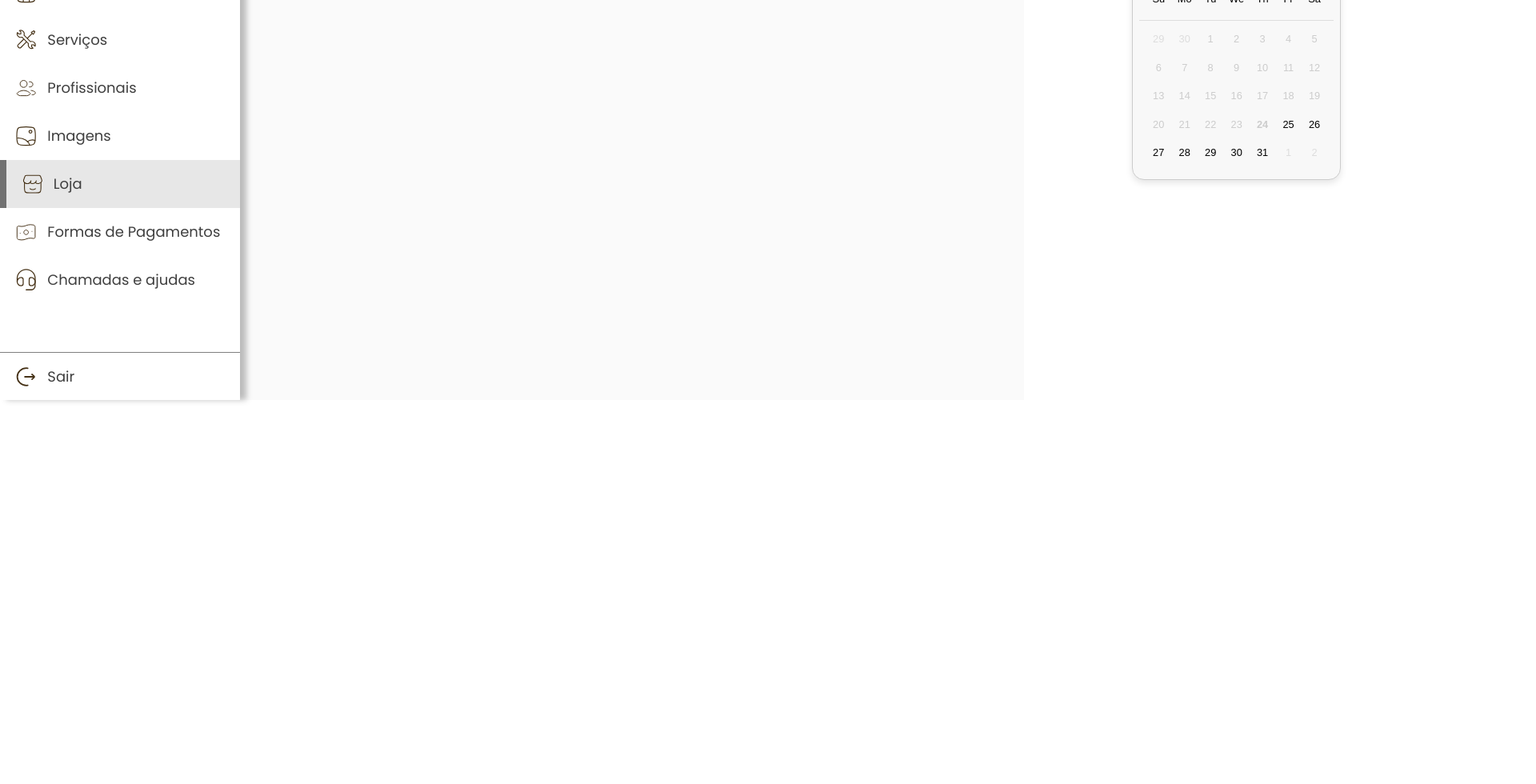
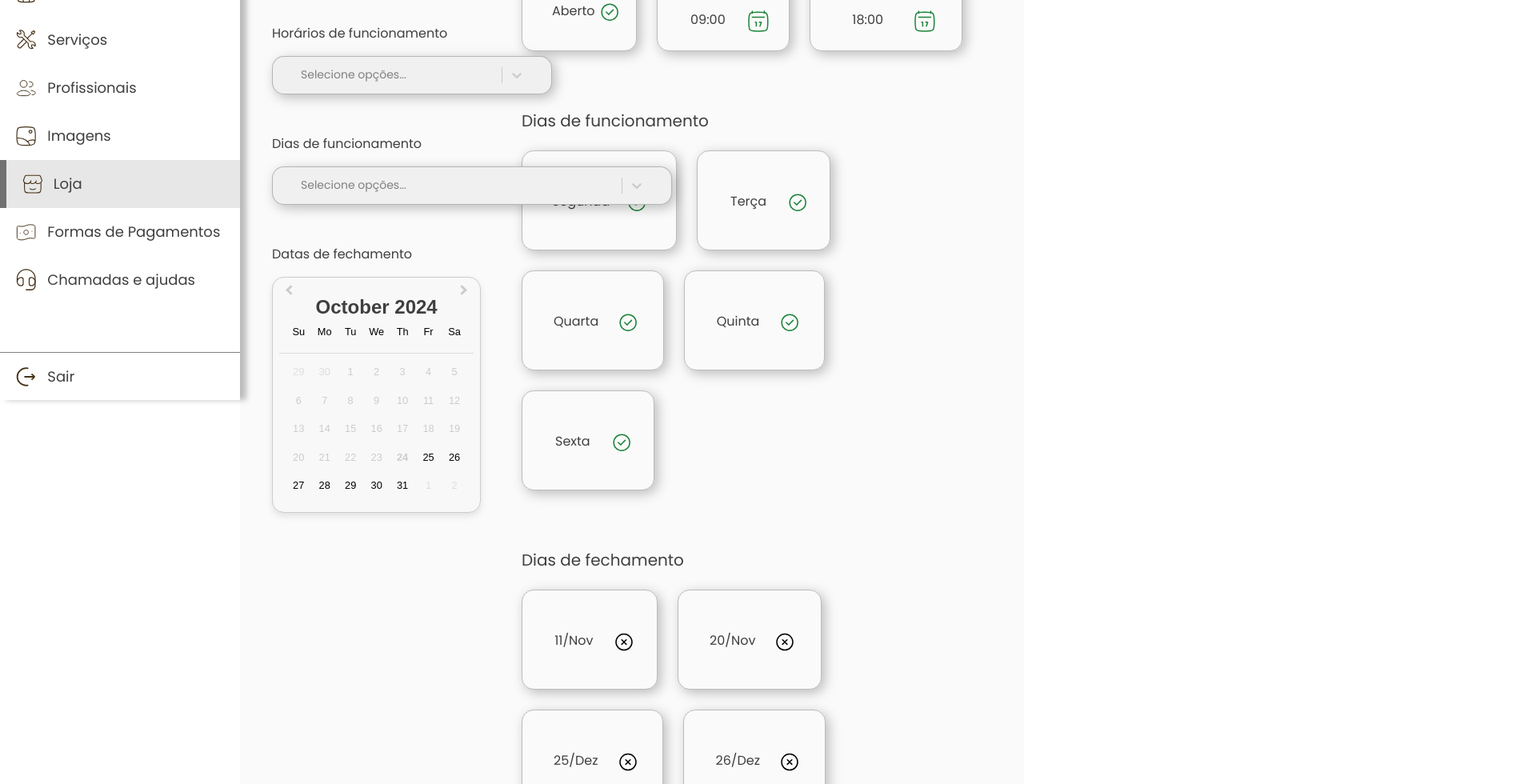
Before and after one commit to gustavodocarmokamitani/reservely, a React (Create React App) app: page /loja in a window 1280 px wide. Shown: the part 300-1280 px from the top of the page at 80% size, 1920 px wide, since content can reach past the window. Before the commit the page ends 800 px from the top, so only its background shows below. Built offline with nearby package versions, Linux system fonts and the light colour scheme.

Commit message:
feat: loja, atendimento, servico, profissional

```diff
--- a/src/App.tsx
+++ b/src/App.tsx
@@ -8,6 +8,7 @@ import Imagem from "./pages/Imagem";
 import Loja from "./pages/Loja";
 import Pagamento from "./pages/Pagamento";
 import Chamada from "./pages/Chamada";
+import Atendimento from "./pages/Atendimento";
 
 function App() {
   return (
@@ -17,7 +18,7 @@ function App() {
         <div style={{ flex: 1, marginLeft: "18.75rem" }}>
           <Routes>
             <Route path="/" element={<h1>Home</h1>} />
-            <Route path="/atendimento" element={<h1 style={{padding: "40px"}}>Atendimento</h1>} />
+            <Route path="/atendimento" element={<Atendimento/>} />
             <Route path="/dashboard" element={<h1 style={{padding: "40px"}}>Dashboard</h1>} />
             <Route path="/servico" element={<Servico />} />
             <Route path="/profissional" element={<Profissional />} />
--- /dev/null
+++ b/src/components/CardLoja.styles.ts
@@ -0,0 +1,18 @@
+import styled from "styled-components";
+
+
+export const CardLojaContainer = styled.div`
+    height: 125px;
+    padding: 25px;
+    border: 1px solid rgba(0, 0, 0, 0.25);
+    border-radius: 15px;
+    box-shadow: 4px 4px 15px 0px rgba(0, 0, 0, 0.25);
+    display: flex;
+    justify-content: center;
+    align-items: center;
+    margin: 0 25px 25px 0;
+`
+
+
+export const CardLojaContent = styled.div`
+`
--- /dev/null
+++ b/src/components/CardLoja.tsx
@@ -0,0 +1,45 @@
+import React from 'react';
+import * as S from "./CardLoja.styles";
+
+import remover from '../assets/remove.svg';
+import confirmar from '../assets/confirmarCardLoja.svg';
+import { Col, Row } from 'react-bootstrap';
+import calendario from '../assets/calendario.svg';
+
+interface CardLojaProps {
+    title?: string;
+    texto?: string;
+    icon?: "remover" | "confirmar" | 'calendario';
+}
+
+
+const iconMap = {
+    confirmar,
+    remover,
+    calendario
+};
+
+const CardLoja: React.FC<CardLojaProps> = ({ title, texto, icon }) => {
+    return (
+        <S.CardLojaContainer>
+            <S.CardLojaContent>
+                <h4 style={{ marginBottom: '20px', textAlign: 'center' }}>{title}</h4>
+                {icon && iconMap[icon] && (
+                    <Row>
+                        <Col md={8}>
+                            <p style={{ textAlign: 'center' }}>{texto}</p>
+                        </Col>
+                        <Col md={4}>
+                            <img
+                                src={iconMap[icon]}
+                                alt={icon}
+                            />
+                        </Col>
+                    </Row>
+                )}
+            </S.CardLojaContent>
+        </S.CardLojaContainer>
+    );
+}
+
+export default CardLoja;
--- a/src/components/ReactSelect.tsx
+++ b/src/components/ReactSelect.tsx
@@ -11,6 +11,9 @@ interface ReactSelectProps {
   horario?: boolean;
   diasFechados?: boolean;
   pagamento?: boolean;
+  funcionario?: boolean;
+  agendamento?: boolean;
+  servico?: boolean;
 }
 
 // Opções de semana
@@ -24,6 +27,7 @@ const semanaOptions = [
   { value: "domingo", label: "Domingo" },
 ];
 
+// Opções de pagamento
 const pagamentoOptions = [
   { value: "1", label: "Débito" },
   { value: "2", label: "Crédito" },
@@ -31,6 +35,23 @@ const pagamentoOptions = [
   { value: "4", label: "Pix" },
 ];
 
+// Opções de funcionário
+const funcionarioOptions = [
+  { value: "1", label: "João Silva" },
+  { value: "2", label: "Maria Oliveira" },
+  { value: "3", label: "Carlos Souza" },
+  { value: "4", label: "Ana Santos" },
+];
+
+// Opções de servico
+const servicoOptions = [
+  { value: "1", label: "Corte Masculino" },
+  { value: "2", label: "Barba e bigode" },
+  { value: "3", label: "Coloração" },
+  { value: "4", label: "Progressiva" },
+];
+
+// Função para gerar opções de horário
 const generateHourOptions = (start: number, end: number) => {
   const options = [];
   for (let hour = start; hour <= end; hour++) {
@@ -45,9 +66,9 @@ const horarioOptions = generateHourOptions(1, 23);
 const customStyles = {
   control: (provided: any) => ({
     ...provided,
-    minWidth: "300px",
-    minHeight: "50px",
-    padding: "0 25px",
+    minWidth: "350px",
+    minHeight: "40px",
+    padding: "5px 25px",
     fontSize: "14px",
     border: "1px solid rgba(0, 0, 0, 0.25)",
     borderRadius: "15px",
@@ -88,68 +109,83 @@ const customStyles = {
   }),
 };
 
-const ReactSelect: React.FC<ReactSelectProps> = ({ width, semana, horario, diasFechados, pagamento }) => {
+const ReactSelect: React.FC<ReactSelectProps> = ({ width, semana, horario, diasFechados, pagamento, funcionario, agendamento, servico }) => {
   const [selectedOptions, setSelectedOptions] = useState<{ value: string; label: string }[]>([]);
-  const [selectedDates, setSelectedDates] = useState<Date[]>([]);
+  const [selectedFuncionario, setSelectedFuncionario] = useState<{ value: string; label: string } | null>(null);
+  const [selectedDate, setSelectedDate] = useState<Date | null>(null);
 
-  const options = semana ? semanaOptions : horario ? horarioOptions : pagamento ? pagamentoOptions : [];
+  // Determina as opções de acordo com o prop ativo
+  const options = semana
+    ? semanaOptions
+    : horario
+    ? horarioOptions
+    : pagamento
+    ? pagamentoOptions
+    : funcionario
+    ? funcionarioOptions
+    : servico
+    ? servicoOptions
+    : [];
 
   const handleSelectChange = (selected: any) => {
-    if (horario && selected.length > 2) {
-      selected = selected.slice(0, 2);
+    if (funcionario) {
+      setSelectedFuncionario(selected);
+    } else {
+      if (horario && selected.length > 2) {
+        selected = selected.slice(0, 2);
+      }
+      setSelectedOptions(selected || []);
     }
-    setSelectedOptions(selected || []);
   };
 
   const handleDateChange = (date: Date | null) => {
-    if (!date) return; // Ignora se o valor for `null`
-
-    setSelectedDates((prevDates) => {
-      const isAlreadySelected = prevDates.some(
-        (selectedDate) => selectedDate.getTime() === date.getTime()
-      );
-
-      if (isAlreadySelected) {
-        return prevDates.filter(
-          (selectedDate) => selectedDate.getTime() !== date.getTime()
-        );
-      } else {
-        return [...prevDates, date];
-      }
-    });
+    setSelectedDate(date);
   };
 
   return (
-    <div style={{ width }}>
+    <div style={{ width: `${width}` }}>
       {diasFechados ? (
+        // Componente de datas fechadas com seleção de múltiplas datas
         <Row>
           <Col>
-            <S.StyledDatePicker style={{ width: "35rem" }}>
+            <S.StyledDatePicker style={{ width: "35rem"}}>
               <DatePicker
                 selected={null}
-                onChange={handleDateChange}
+                onChange={(date) => handleDateChange(date)}
                 dateFormat="dd/MM/yyyy"
                 placeholderText="Selecione uma data..."
                 className="custom-datepicker"
                 inline
-                filterDate={(date) => date > new Date()} // Permite apenas datas futuras
+                filterDate={(date) => date > new Date()}
               />
-              <div style={{ marginLeft: "10px", width: "200px" }}>
-                {selectedDates.map((date, index) => (
-                  <S.TextList key={index}>
-                    {date.toLocaleDateString("pt-BR", { day: '2-digit', month: 'short', year: "2-digit" }).replace('.', '')}
+              <div style={{ marginLeft: "40px", width: "250px" }}>
+                {selectedDate && (
+                  <S.TextList>
+                    {selectedDate.toLocaleDateString("pt-BR", { day: '2-digit', month: 'short', year: "2-digit" }).replace('.', '')}
                   </S.TextList>
-                ))}
+                )}
               </div>
             </S.StyledDatePicker>
           </Col>
         </Row>
+      ) : agendamento ? (
+        <S.StyledDatePicker style={{ width: "35rem"}}>
+        <DatePicker
+          selected={selectedDate}
+          onChange={(date) => handleDateChange(date)}
+          dateFormat="dd/MM/yyyy"
+          placeholderText="Selecione a data de agendamento..."
+          minDate={new Date()}
+          className="custom-datepicker"
+          inline
+        />
+       </S.StyledDatePicker>
       ) : (
         <Select
           options={options}
-          isMulti
+          isMulti={!funcionario || servico}
           onChange={handleSelectChange}
-          value={selectedOptions}
+          value={funcionario ? selectedFuncionario : selectedOptions}
           placeholder="Selecione opções..."
           styles={customStyles}
         />
--- /dev/null
+++ b/src/pages/Atendimento.styles.ts
@@ -0,0 +1,11 @@
+import styled from 'styled-components';
+
+export const AtendimentoContainer= styled.div`
+    margin-top: 50px;
+    display: flex;
+    flex-direction: row;
+`
+
+export const AtendimentoContent = styled.div`
+    margin-right: 25px;
+`
--- a/src/pages/Loja.styles.ts
+++ b/src/pages/Loja.styles.ts
@@ -3,8 +3,16 @@ import styled from 'styled-components';
 export const LojaContainer = styled.div`
     margin-top: 50px;
     display: flex;
-    flex-direction: row;
+    flex-direction: column;
 `
 export const LojaContent = styled.div`
     margin-right: 25px;
+    margin-bottom: 50px;
 `
+
+
+export const CardLojaWrapper = styled.div`
+    display: flex;
+    justify-content: start;
+    align-items: center;
+`
--- a/src/pages/Loja.tsx
+++ b/src/pages/Loja.tsx
@@ -2,10 +2,11 @@ import React, { useState } from "react";
 import { ContainerPage } from "./_Page.styles";
 import HeaderTitle from "../view/HeaderTitle";
 import Input from "../components/Input";
-import { LojaContainer, LojaContent } from "./Loja.styles";
+import * as S from "./Loja.styles";
 import ReactSelect from "../components/ReactSelect";
 import { Col, Row } from "react-bootstrap";
 import Button from "../components/Button";
+import CardLoja from "../components/CardLoja";
 
 function Loja() {
   const [formValuesLoja, setFormValuesLoja] = useState({
@@ -24,9 +25,9 @@ function Loja() {
   };
 
   return (
-    <ContainerPage style={{ height: "100vh" }}>
+    <ContainerPage>
       <Row>
-        <Col md={7} style={{padding: "0px"}}>
+        <Col md={7} style={{ padding: "0px" }}>
           <HeaderTitle
             title="Loja"
             subTitle="Área destinada para gerenciamento da loja."
@@ -40,8 +41,10 @@ function Loja() {
           <Button isConfirmar type="button" />
         </Col>
       </Row>
-      <LojaContainer>
-        <LojaContent>
+      <Row>
+        <Col md={4} style={{ padding: "0px" }}>
+          <S.LojaContainer>
+            <S.LojaContent>
               <p>Loja</p>
               <Input
                 type="toggle"
@@ -50,20 +53,62 @@ function Loja() {
                 onChange={handleInputChangeLoja}
                 width="300"
               />
-        </LojaContent>
-        <LojaContent>
+            </S.LojaContent>
+            <S.LojaContent>
+              <p>Horários de funcionamento</p>
+              <ReactSelect width="300px" horario />
+            </S.LojaContent>
+            <S.LojaContent>
               <p>Dias de funcionamento</p>
-          <ReactSelect width="350px" semana/>
-        </LojaContent>
-        <LojaContent>
-          <p>Horários de abertura</p>
-          <ReactSelect width="350px" horario />
-        </LojaContent>
-        <LojaContent>
+              <ReactSelect width="500px" semana />
+            </S.LojaContent>
+            <S.LojaContent>
               <p>Datas de fechamento</p>
-          <ReactSelect width="350px" diasFechados />
-        </LojaContent>
-      </LojaContainer>
+              <ReactSelect width="500px" diasFechados />
+            </S.LojaContent>
+          </S.LojaContainer>
+        </Col>
+        <Col md={8}>
+          <h3 style={{ margin: "50px 0 25px 0" }}>Dados da loja</h3>
+          <S.CardLojaWrapper className="d-flex justify-content-start align-items-center">
+            <CardLoja title="Status" texto="Aberto" icon="confirmar" />
+            <CardLoja title="Hora de abertura" texto="09:00" icon="calendario" />
+            <CardLoja title="Hora de fechamento" texto="18:00" icon="calendario" />
+          </S.CardLojaWrapper>
+          <h3 style={{margin: '50px 0 25px 0'}}>Dias de funcionamento</h3>
+          <S.CardLojaWrapper className="d-flex justify-content-start align-items-center flex-wrap">
+            <CardLoja texto="Segunda" icon='confirmar'/>
+            <CardLoja texto="Terça" icon='confirmar'/>
+            <CardLoja texto="Quarta" icon='confirmar'/>
+            <CardLoja texto="Quinta" icon='confirmar'/>
+            <CardLoja texto="Sexta" icon='confirmar'/>
+          </S.CardLojaWrapper>
+          <h3 style={{margin: '50px 0 25px 0'}}>Dias de fechamento</h3>
+          <S.CardLojaWrapper className="d-flex justify-content-start align-items-center flex-wrap">
+            <CardLoja texto="11/Nov" icon='remover'/>
+            <CardLoja texto="20/Nov" icon='remover'/>
+            <CardLoja texto="25/Dez" icon='remover'/>
+            <CardLoja texto="26/Dez" icon='remover'/>
+            <CardLoja texto="27/Dez" icon='remover'/>
+            <CardLoja texto="11/Nov" icon='remover'/>
+            <CardLoja texto="20/Nov" icon='remover'/>
+            <CardLoja texto="25/Dez" icon='remover'/>
+            <CardLoja texto="26/Dez" icon='remover'/>
+            <CardLoja texto="27/Dez" icon='remover'/>
+            <CardLoja texto="11/Nov" icon='remover'/>
+            <CardLoja texto="20/Nov" icon='remover'/>
+            <CardLoja texto="25/Dez" icon='remover'/>
+            <CardLoja texto="26/Dez" icon='remover'/>
+            <CardLoja texto="27/Dez" icon='remover'/>
+            <CardLoja texto="11/Nov" icon='remover'/>
+            <CardLoja texto="20/Nov" icon='remover'/>
+            <CardLoja texto="25/Dez" icon='remover'/>
+            <CardLoja texto="26/Dez" icon='remover'/>
+            <CardLoja texto="27/Dez" icon='remover'/>
+          </S.CardLojaWrapper>
+
+        </Col>
+      </Row>
     </ContainerPage>
   );
 }
--- a/src/pages/Profissional.tsx
+++ b/src/pages/Profissional.tsx
@@ -69,7 +69,7 @@ function Profissional() {
             <Button isAdicionar type="button" onClick={handleShow} />
           </Col>
         </Row>
-        <DataTable type="profissional" rowsProfissional={rows} />
+        <DataTable profissional rowsProfissional={rows} />
         {show && (
           <Modal
             title="Adicionar profissional"
--- a/src/pages/Servico.tsx
+++ b/src/pages/Servico.tsx
@@ -73,7 +73,7 @@ function Servico() {
             />
           </Col>
         </Row>
-        <DataTable type="servico" rowsServico={rows} />
+        <DataTable servico rowsServico={rows} />
         {show && (
           <Modal
             title="Adicionar serviço"
```
Also changed, not shown: src/components/ReactSelect.styles.ts (+2 -8 lines), src/pages/Atendimento.tsx (added, +45 -0 lines), src/view/DataTable.tsx (+6 -4 lines), src/assets/calendario.svg (added), src/assets/confirmarCardLoja.svg (added). Lines whose indentation alone changed are shown as unchanged.
